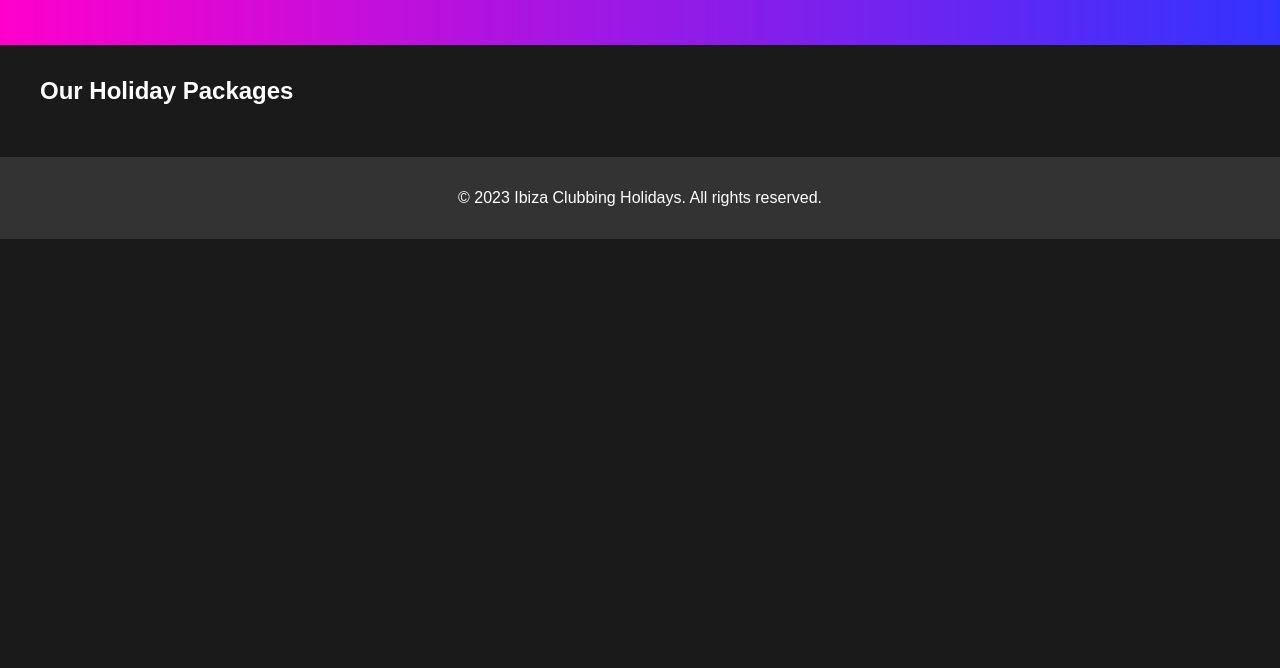
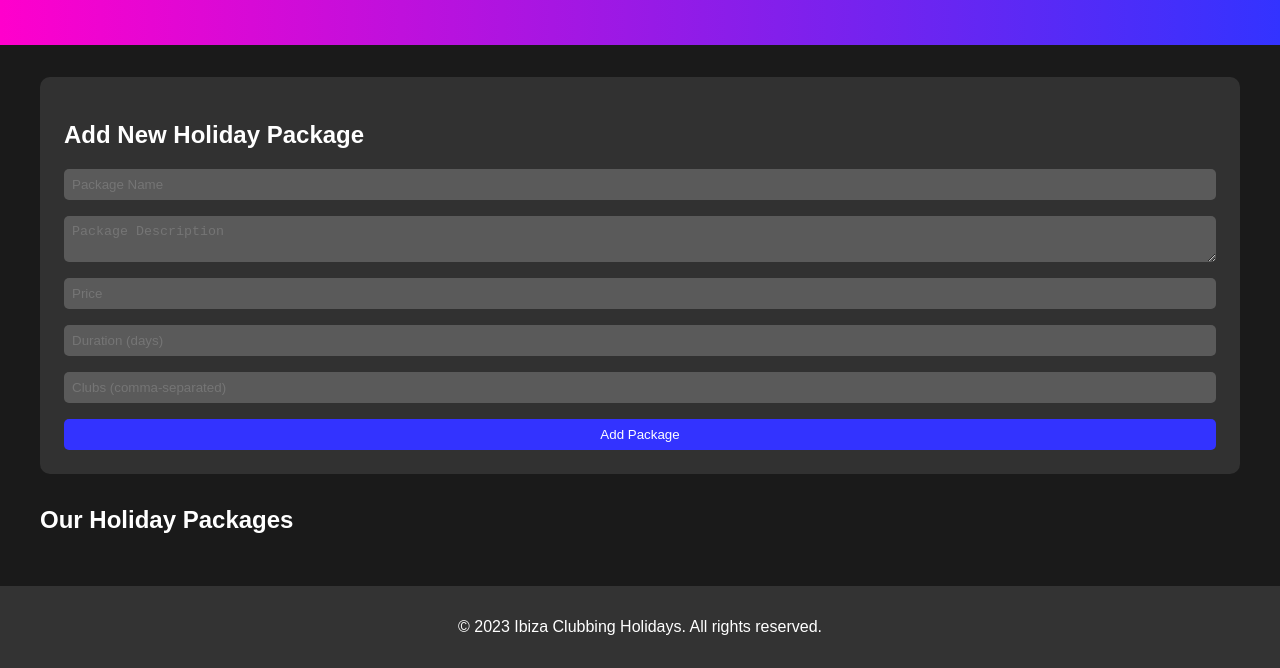
Before and after one commit to Caffeine-Gallery/beatbreaks-0192a1470e9c, a website built with Vite: page frontend/index.html in a window 1280 px wide. Shown: the part 156-824 px from the top of the page. Before the commit the page ends 800 px from the top, so only its background shows below. Built offline with nearby package versions, Linux system fonts and the light colour scheme; what @dfinity/agent would draw is missing.

Commit message:
0192a14c-b58d-7aae-b30a-45442f38a4f5

```diff
--- a/frontend/index.css
+++ b/frontend/index.css
@@ -22,6 +22,42 @@ main {
     max-width: 1200px;
     margin: 2rem auto;
     padding: 0 1rem;
+}
+
+#add-package {
+    background-color: rgba(255, 255, 255, 0.1);
+    border-radius: 10px;
+    padding: 1.5rem;
+    margin-bottom: 2rem;
+}
+
+#package-form {
+    display: flex;
+    flex-direction: column;
+    gap: 1rem;
+}
+
+#package-form input,
+#package-form textarea {
+    padding: 0.5rem;
+    border-radius: 5px;
+    border: none;
+    background-color: rgba(255, 255, 255, 0.2);
+    color: #fff;
+}
+
+#package-form button {
+    background-color: #3333ff;
+    color: #fff;
+    border: none;
+    padding: 0.5rem 1rem;
+    border-radius: 5px;
+    cursor: pointer;
+    transition: background-color 0.3s ease;
+}
+
+#package-form button:hover {
+    background-color: #ff00cc;
 }
 
 #package-list {
--- a/frontend/index.html
+++ b/frontend/index.html
@@ -13,6 +13,18 @@
     </header>
 
     <main>
+        <section id="add-package">
+            <h2>Add New Holiday Package</h2>
+            <form id="package-form">
+                <input type="text" id="package-name" placeholder="Package Name" required>
+                <textarea id="package-description" placeholder="Package Description" required></textarea>
+                <input type="number" id="package-price" placeholder="Price" required>
+                <input type="number" id="package-duration" placeholder="Duration (days)" required>
+                <input type="text" id="package-clubs" placeholder="Clubs (comma-separated)" required>
+                <button type="submit">Add Package</button>
+            </form>
+        </section>
+
         <section id="packages">
             <h2>Our Holiday Packages</h2>
             <div id="package-list"></div>
--- a/frontend/index.js
+++ b/frontend/index.js
@@ -2,12 +2,18 @@ import { backend } from 'declarations/backend';
 
 document.addEventListener('DOMContentLoaded', async () => {
     try {
-        const packages = await backend.listPackages();
-        displayPackages(packages);
+        await loadPackages();
     } catch (error) {
         console.error("Error fetching packages:", error);
     }
+
+    document.getElementById('package-form').addEventListener('submit', handleFormSubmit);
 });
+
+async function loadPackages() {
+    const packages = await backend.listPackages();
+    displayPackages(packages);
+}
 
 function displayPackages(packages) {
     const packageList = document.getElementById('package-list');
@@ -28,6 +34,26 @@ function displayPackages(packages) {
     });
 }
 
+async function handleFormSubmit(event) {
+    event.preventDefault();
+
+    const name = document.getElementById('package-name').value;
+    const description = document.getElementById('package-description').value;
+    const price = parseInt(document.getElementById('package-price').value);
+    const duration = parseInt(document.getElementById('package-duration').value);
+    const clubsIncluded = document.getElementById('package-clubs').value.split(',').map(club => club.trim());
+
+    try {
+        await backend.addPackage(name, description, price, duration, clubsIncluded);
+        alert('Package added successfully!');
+        event.target.reset();
+        await loadPackages();
+    } catch (error) {
+        console.error("Error adding package:", error);
+        alert('Failed to add package. Please try again.');
+    }
+}
+
 window.requestInfo = function(packageId) {
     alert(`Thank you for your interest in package ${packageId}. We'll contact you soon with more information!`);
 };
```
Also changed, not shown: 1 other file.
